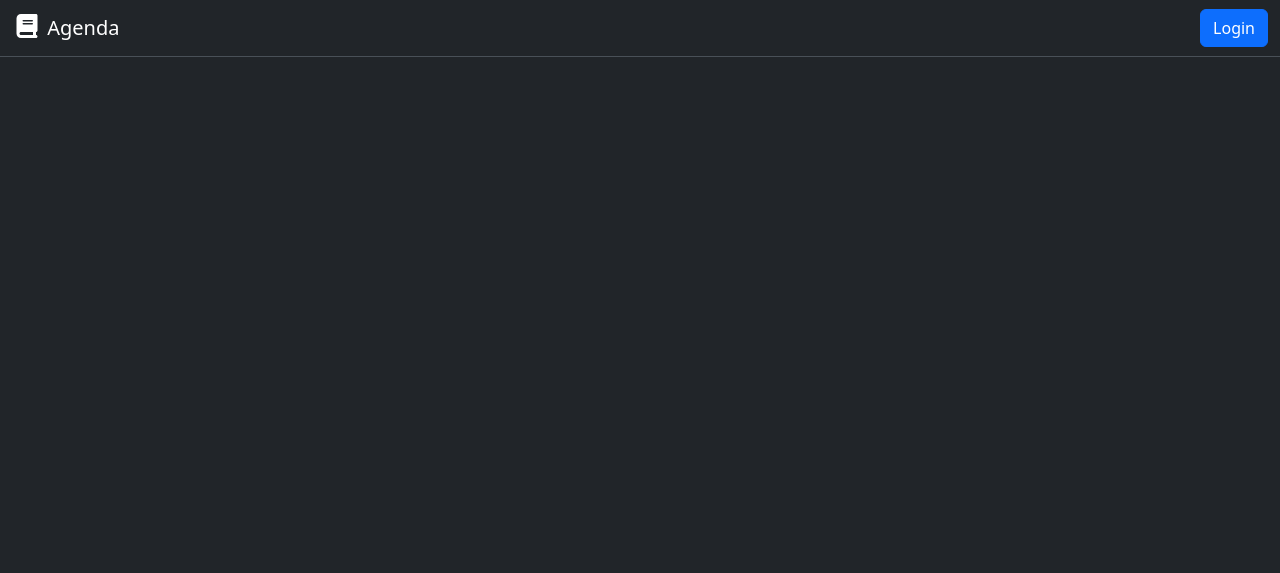
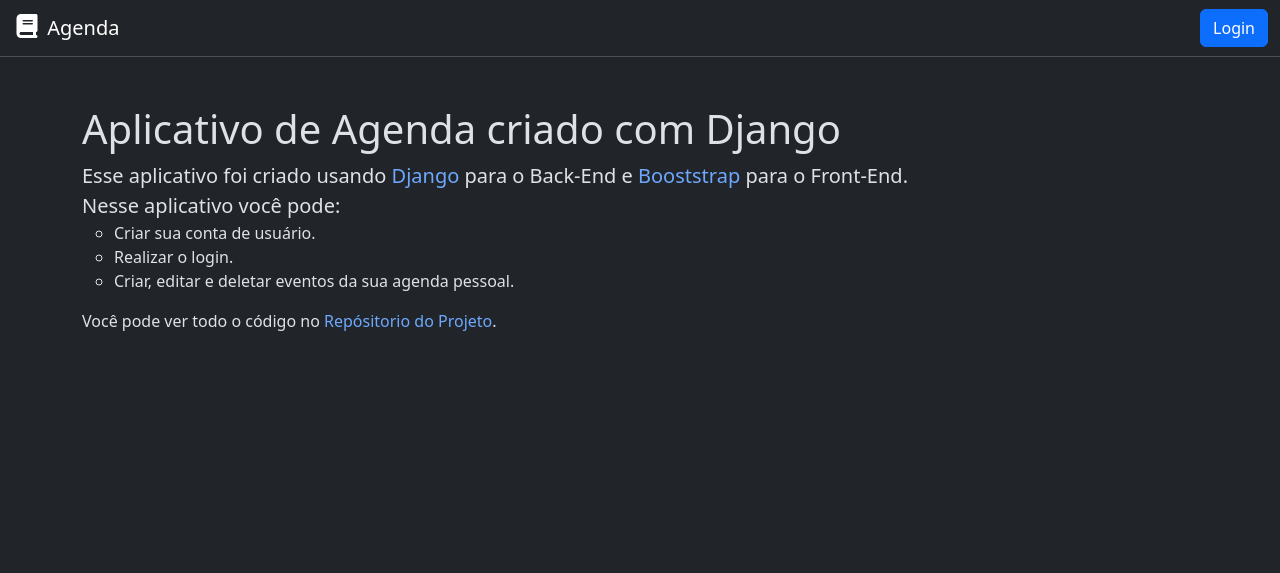
Before and after one commit to FredMagas/Agenda, a Django app: page / in a window 1280 px wide. Shown: the top 573 px of the page. Run offline with Django 5.2, Linux system fonts and the light colour scheme.

Commit message:
Added content to index page

```diff
--- a/core/templates/index.html
+++ b/core/templates/index.html
@@ -2,4 +2,25 @@
 
 {% block content %}
 
+
+<h1 class="mt-5">Aplicativo de Agenda criado com Django</h1>
+<p class="lead">Esse aplicativo foi criado usando <a href="https://www.djangoproject.com/">Django</a> para o Back-End e
+    <a href="https://getbootstrap.com/">Booststrap</a> para o Front-End.
+    {% comment %}<code class="small">padding-top: 60px;</code> on the <code class="small">main &gt; .container</code>{% endcomment %}
+</p>
+
+<p class="lead">
+    Nesse aplicativo você pode:
+    <ul class="list-unstyled">
+        <ul>
+            <li>Criar sua conta de usuário.</li>
+            <li>Realizar o login.</li>
+            <li>Criar, editar e deletar eventos da sua agenda pessoal.</li>
+        </ul>
+    </ul>
+</p>
+
+<p>Você pode ver todo o código no <a href="https://www.github.com/FredMagas">Repósitorio do Projeto</a>.</p>
+
+
 {% endblock %}
```
